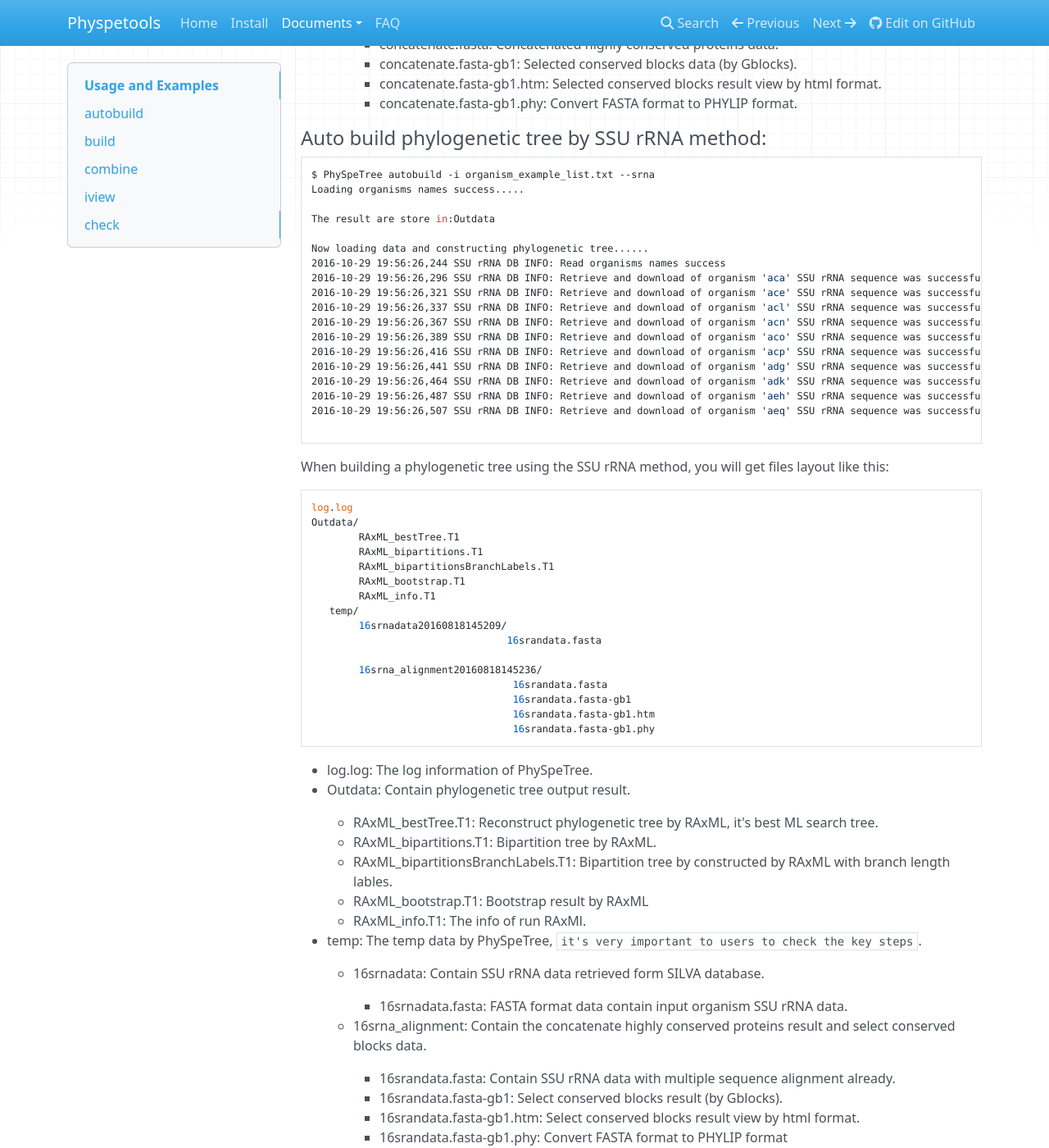
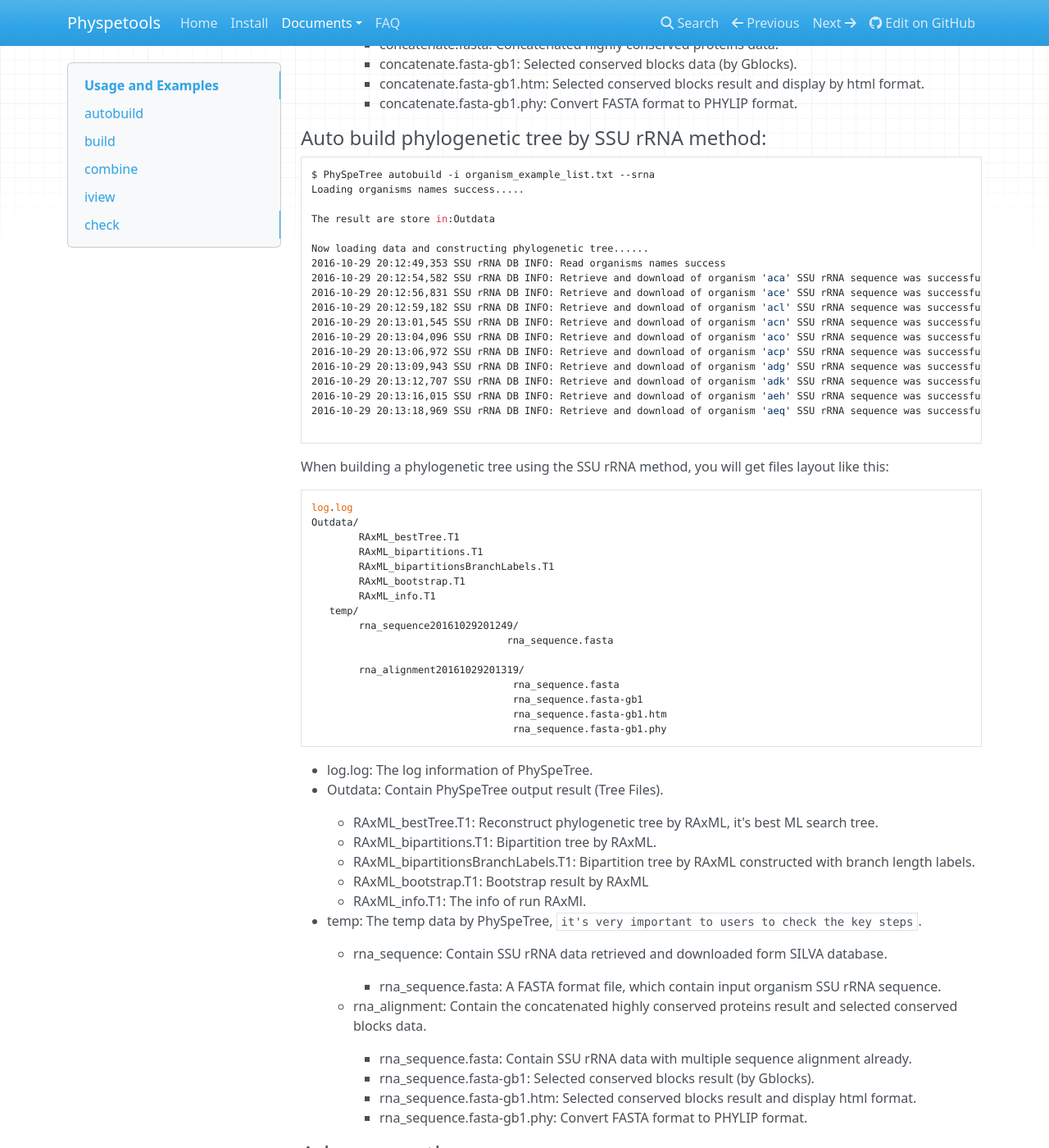
Before and after one commit to yangfangs/physpetools, an MkDocs documentation site: the page built from docs/docs/usage.md, in a window 1280 px wide and 1400 px high, scrolled down 2727 px. Shown: the whole window at 82% size. Built offline with MkDocs 1.6.1, drawn with Linux system fonts in a browser that asks for light colours; nearby versions of some CDN libraries; old or Windows-style settings are respelled for this version of MkDocs; some of the changed text lies outside the part shown.

Commit message:
update usage

````diff
--- a/docs/docs/usage.md
+++ b/docs/docs/usage.md
@@ -129,7 +129,7 @@ Outdata/
 
         + concatenate.fasta: Concatenated highly conserved proteins data.
         + concatenate.fasta-gb1: Selected conserved blocks data (by Gblocks).
-        + concatenate.fasta-gb1.htm: Selected conserved blocks result view by html format.
+        + concatenate.fasta-gb1.htm: Selected conserved blocks result and display by html format.
         + concatenate.fasta-gb1.phy: Convert FASTA format to PHYLIP format.
 
 
@@ -143,17 +143,17 @@ Loading organisms names success.....
 The result are store in:Outdata
 
 Now loading data and constructing phylogenetic tree......
-2016-10-29 19:56:26,244 SSU rRNA DB INFO: Read organisms names success
-2016-10-29 19:56:26,296 SSU rRNA DB INFO: Retrieve and download of organism 'aca' SSU rRNA sequence was successful
-2016-10-29 19:56:26,321 SSU rRNA DB INFO: Retrieve and download of organism 'ace' SSU rRNA sequence was successful
-2016-10-29 19:56:26,337 SSU rRNA DB INFO: Retrieve and download of organism 'acl' SSU rRNA sequence was successful
-2016-10-29 19:56:26,367 SSU rRNA DB INFO: Retrieve and download of organism 'acn' SSU rRNA sequence was successful
-2016-10-29 19:56:26,389 SSU rRNA DB INFO: Retrieve and download of organism 'aco' SSU rRNA sequence was successful
-2016-10-29 19:56:26,416 SSU rRNA DB INFO: Retrieve and download of organism 'acp' SSU rRNA sequence was successful
-2016-10-29 19:56:26,441 SSU rRNA DB INFO: Retrieve and download of organism 'adg' SSU rRNA sequence was successful
-2016-10-29 19:56:26,464 SSU rRNA DB INFO: Retrieve and download of organism 'adk' SSU rRNA sequence was successful
-2016-10-29 19:56:26,487 SSU rRNA DB INFO: Retrieve and download of organism 'aeh' SSU rRNA sequence was successful
-2016-10-29 19:56:26,507 SSU rRNA DB INFO: Retrieve and download of organism 'aeq' SSU rRNA sequence was successful
+2016-10-29 20:12:49,353 SSU rRNA DB INFO: Read organisms names success
+2016-10-29 20:12:54,582 SSU rRNA DB INFO: Retrieve and download of organism 'aca' SSU rRNA sequence was successful
+2016-10-29 20:12:56,831 SSU rRNA DB INFO: Retrieve and download of organism 'ace' SSU rRNA sequence was successful
+2016-10-29 20:12:59,182 SSU rRNA DB INFO: Retrieve and download of organism 'acl' SSU rRNA sequence was successful
+2016-10-29 20:13:01,545 SSU rRNA DB INFO: Retrieve and download of organism 'acn' SSU rRNA sequence was successful
+2016-10-29 20:13:04,096 SSU rRNA DB INFO: Retrieve and download of organism 'aco' SSU rRNA sequence was successful
+2016-10-29 20:13:06,972 SSU rRNA DB INFO: Retrieve and download of organism 'acp' SSU rRNA sequence was successful
+2016-10-29 20:13:09,943 SSU rRNA DB INFO: Retrieve and download of organism 'adg' SSU rRNA sequence was successful
+2016-10-29 20:13:12,707 SSU rRNA DB INFO: Retrieve and download of organism 'adk' SSU rRNA sequence was successful
+2016-10-29 20:13:16,015 SSU rRNA DB INFO: Retrieve and download of organism 'aeh' SSU rRNA sequence was successful
+2016-10-29 20:13:18,969 SSU rRNA DB INFO: Retrieve and download of organism 'aeq' SSU rRNA sequence was successful
 
 ```
 
@@ -169,48 +169,48 @@ Outdata/
         RAxML_bootstrap.T1
         RAxML_info.T1
    temp/
-        16srnadata20160818145209/
-                                 16srandata.fasta
+        rna_sequence20161029201249/
+                                 rna_sequence.fasta
 
-        16srna_alignment20160818145236/
-                                  16srandata.fasta
-                                  16srandata.fasta-gb1
-                                  16srandata.fasta-gb1.htm
-                                  16srandata.fasta-gb1.phy
+        rna_alignment20161029201319/
+                                  rna_sequence.fasta
+                                  rna_sequence.fasta-gb1
+                                  rna_sequence.fasta-gb1.htm
+                                  rna_sequence.fasta-gb1.phy
 ```
 
 * log.log: The log information of PhySpeTree.
-* Outdata: Contain phylogenetic tree output result.
+* Outdata: Contain PhySpeTree output result (Tree Files).
 
     - RAxML_bestTree.T1: Reconstruct phylogenetic tree by RAxML, it's best ML search tree.
     - RAxML_bipartitions.T1: Bipartition tree by RAxML.
-    - RAxML_bipartitionsBranchLabels.T1: Bipartition tree by constructed by RAxML with branch length lables.
+    - RAxML_bipartitionsBranchLabels.T1: Bipartition tree by RAxML constructed with branch length labels.
     - RAxML_bootstrap.T1: Bootstrap result by RAxML
     - RAxML_info.T1: The info of run RAxMl.
 
 * temp: The temp data by PhySpeTree, `it's very important to users to check the key steps`.
 
-    - 16srnadata: Contain SSU rRNA data retrieved form SILVA database.
+    - rna_sequence: Contain SSU rRNA data retrieved and downloaded form SILVA database.
 
-        + 16srnadata.fasta: FASTA format data contain input organism SSU rRNA data.
+        + rna_sequence.fasta: A FASTA format file, which contain input organism SSU rRNA sequence.
 
-    - 16srna_alignment: Contain the concatenate highly conserved proteins result and select conserved blocks data.
+    - rna_alignment: Contain the concatenated highly conserved proteins result and selected conserved blocks data.
 
-        + 16srandata.fasta: Contain SSU rRNA data with multiple sequence alignment already.
-        + 16srandata.fasta-gb1: Select conserved blocks result (by Gblocks).
-        + 16srandata.fasta-gb1.htm: Select conserved blocks result view by html format.
-        + 16srandata.fasta-gb1.phy: Convert FASTA format to PHYLIP format
+        + rna_sequence.fasta: Contain SSU rRNA data with multiple sequence alignment already.
+        + rna_sequence.fasta-gb1: Selected conserved blocks result (by Gblocks).
+        + rna_sequence.fasta-gb1.htm: Selected conserved blocks result and display html format.
+        + rna_sequence.fasta-gb1.phy: Convert FASTA format to PHYLIP format.
 
 
 ### Advance options
 
 Users enable choice more detail options with PhySpeTree call software, detail advance options input
-``must be enclosed in single quotes``.
+``must be enclosed in single quotes and start with space``.
 
 The following is an example of using RAxML advanced options:
 
 ```bash
-$ PhySpeTree -i organism_example_list.txt --raxml '-f a -m GTRGAMMA  -p 12345 -x 12345 -# 100 -n T1'
+$ PhySpeTree -i organism_example_list.txt --raxml ' -f a -m GTRGAMMA  -p 12345 -x 12345 -# 100 -n T1'
 ```
 
 **--muscle**
@@ -258,7 +258,7 @@ The default option:
 
 **--raxml_p**
 
-  Set reconstruct phylogenetic tree arguments with RAxML. The default is ``-f a -m PROTGAMMAJTTX  -p 12345 -x 12345 -# 100 -n T1``. More options about RAxMl please to see [RAxML Manual](http://sco.h-its.org/exelixis/resource/download/NewManual.pdf).
+  Set reconstruct phylogenetic tree arguments with RAxML. The default is `` -f a -m PROTGAMMAJTTX  -p 12345 -x 12345 -# 100 -n T1``. More options about RAxMl please to see [RAxML Manual](http://sco.h-its.org/exelixis/resource/download/NewManual.pdf).
 
 The default option:
 
@@ -324,12 +324,28 @@ $ PhySpeTree build -i example_16s_ssurna.fasta -o output --sran
 
 
 When use build to reconstruct phylogenetic tree, you should prepare a directory contain highly conserved proteins such as [example_build_hcp][3]. In this example
-contain ten highly conserved proteins p1~p10, in each highly conserved proteins contain 10 organism.
+contain ten highly conserved proteins p1~p10, in each highly conserved proteins contain 10 organisms.
 
-Download [example_build_hcp][3] you can use the tar command to unpack:
+Downloading [example_build_hcp][3] and then you can use the tar command to unpack in command line:
 
 ```bash
+
+wget "https://xiaofeiyangyang.github.io/physpetools/example/example_build_hcp.tar.gz"
+
+--2016-10-29 20:40:41--  https://xiaofeiyangyang.github.io/physpetools/example/example_build_hcp.tar.gz
+Resolving xiaofeiyangyang.github.io (xiaofeiyangyang.github.io)... 151.101.48.133
+Connecting to xiaofeiyangyang.github.io (xiaofeiyangyang.github.io)|151.101.48.133|:443... connected.
+HTTP request sent, awaiting response... 200 OK
+Length: 17419 (17K) [application/octet-stream]
+Saving to: ‘example_build_hcp.tar.gz’
+
+example_build_hcp.tar.gz     100%[==============================================>]  17.01K  --.-KB/s    in 0.009s
+
+2016-10-29 20:40:42 (1.92 MB/s) - ‘example_build_hcp.tar.gz’ saved [17419/17419]
+
+
 $ tar -zxvf example_build_hcp.tar.gz
+
 example_build_hcp/
 example_build_hcp/p1.fasta
 example_build_hcp/p2.fasta
@@ -562,9 +578,9 @@ $ PhySpeTree combine -i combineTree.tree [options]*
 
 Users can use combine command to combine tree from different method method, in our example combine tree from two way reconstruct
 The `tree1.tree` reconstruct by highly conserved proteins, the `tree2.tree` reconstructed by SSU rRNA data, exapmel data
-[example_combine_tree.tar.gz][4]
+[example_combine_tree.tar.gz][5]
 
-Download [example_combine_tree.tar.gz][4] and unpack:
+Download [example_combine_tree.tar.gz][5] and unpack:
 
 
 ```bash
````
Also changed, not shown: other parts of docs/docs/usage.md (+5 -5 lines).
